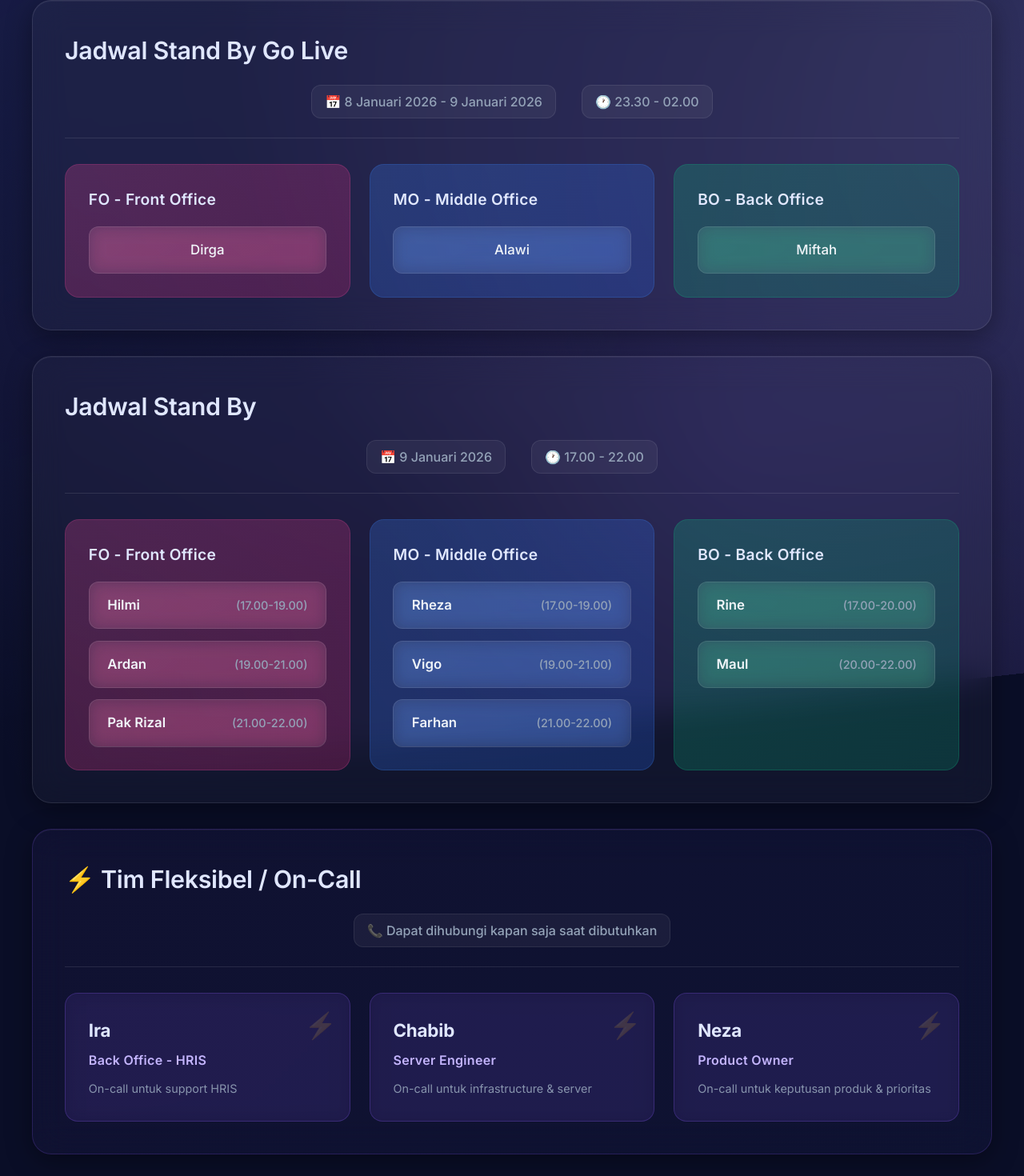
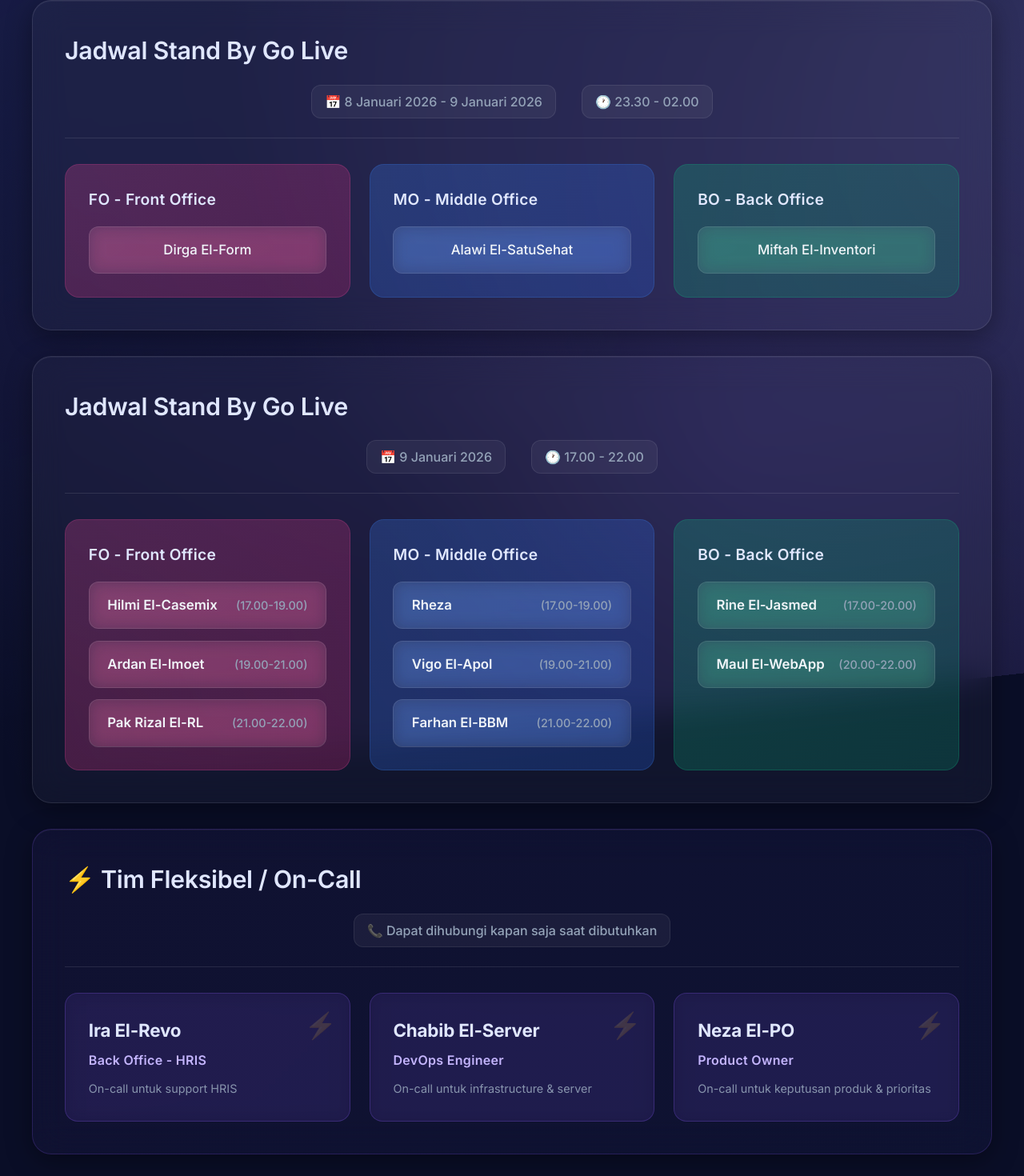
Before and after one commit to MaulanaRhezaArdiansyah/stand-by-schedule, a React (Vite) app: page / in a window 1280 px wide. Shown: the part 318-1788 px from the top of the page at 80% size. Built offline with nearby package versions, Linux system fonts and the light colour scheme.

Commit message:
fix: name and role

```diff
--- a/src/App.tsx
+++ b/src/App.tsx
@@ -31,29 +31,29 @@ function App() {
       date: '8 Januari 2026 - 9 Januari 2026',
       time: '23.30 - 02.00',
       roles: {
-        FO: 'Dirga',
-        MO: 'Alawi',
-        BO: 'Miftah'
+        FO: 'Dirga El-Form',
+        MO: 'Alawi El-SatuSehat',
+        BO: 'Miftah El-Inventori'
       }
     },
     {
-      title: 'Jadwal Stand By',
+      title: 'Jadwal Stand By Go Live',
       date: '9 Januari 2026',
       time: '17.00 - 22.00',
       roles: {
         FO: [
-          { name: 'Hilmi', time: '17.00-19.00' },
-          { name: 'Ardan', time: '19.00-21.00' },
-          { name: 'Pak Rizal', time: '21.00-22.00' }
+          { name: 'Hilmi El-Casemix', time: '17.00-19.00' },
+          { name: 'Ardan El-Imoet', time: '19.00-21.00' },
+          { name: 'Pak Rizal El-RL', time: '21.00-22.00' }
         ],
         MO: [
           { name: 'Rheza', time: '17.00-19.00' },
-          { name: 'Vigo', time: '19.00-21.00' },
-          { name: 'Farhan', time: '21.00-22.00' }
+          { name: 'Vigo El-Apol', time: '19.00-21.00' },
+          { name: 'Farhan El-BBM', time: '21.00-22.00' }
         ],
         BO: [
-          { name: 'Rine', time: '17.00-20.00' },
-          { name: 'Maul', time: '20.00-22.00' }
+          { name: 'Rine El-Jasmed', time: '17.00-20.00' },
+          { name: 'Maul El-WebApp', time: '20.00-22.00' }
         ]
       }
     }
@@ -61,17 +61,17 @@ function App() {
 
   const flexibleTeam: FlexibleTeamMember[] = [
     {
-      name: 'Ira',
+      name: 'Ira El-Revo',
       role: 'Back Office - HRIS',
       description: 'On-call untuk support HRIS'
     },
     {
-      name: 'Chabib',
-      role: 'Server Engineer',
+      name: 'Chabib El-Server',
+      role: 'DevOps Engineer',
       description: 'On-call untuk infrastructure & server'
     },
     {
-      name: 'Neza',
+      name: 'Neza El-PO',
       role: 'Product Owner',
       description: 'On-call untuk keputusan produk & prioritas'
     }
```
